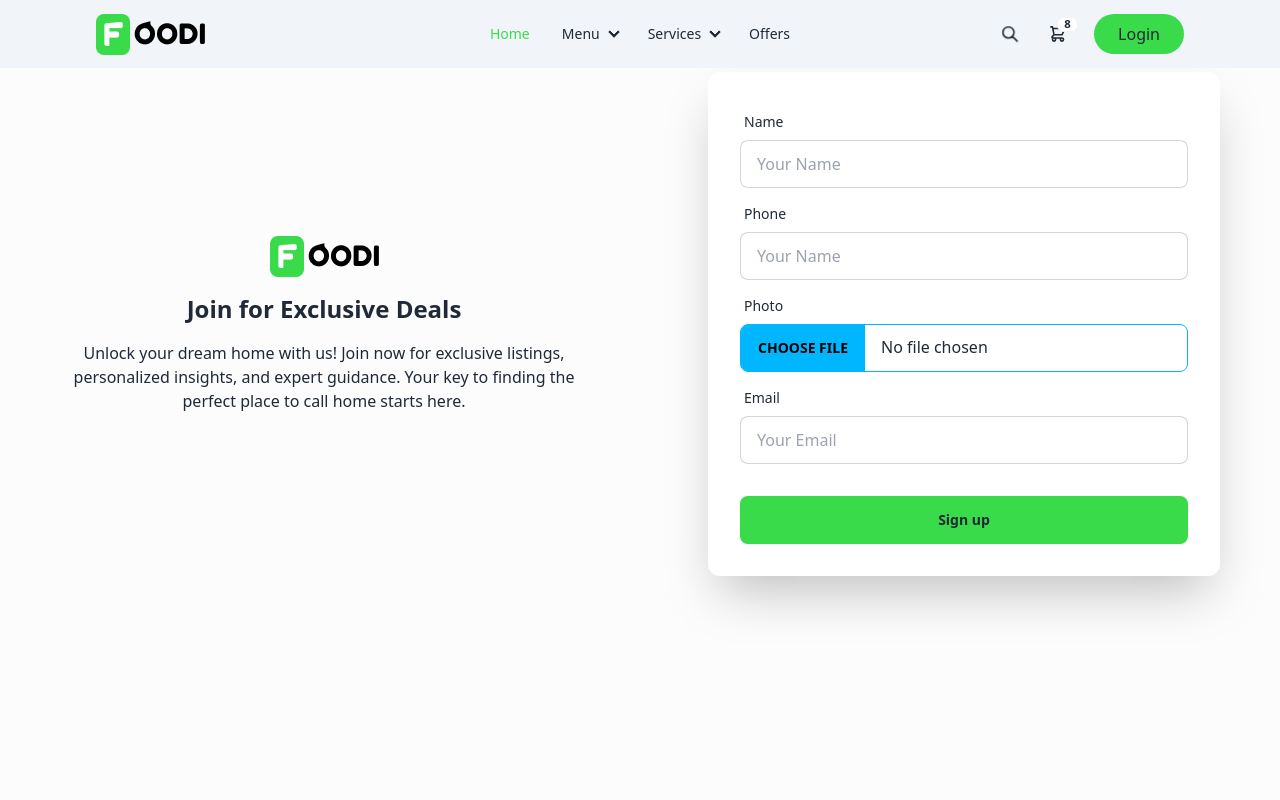
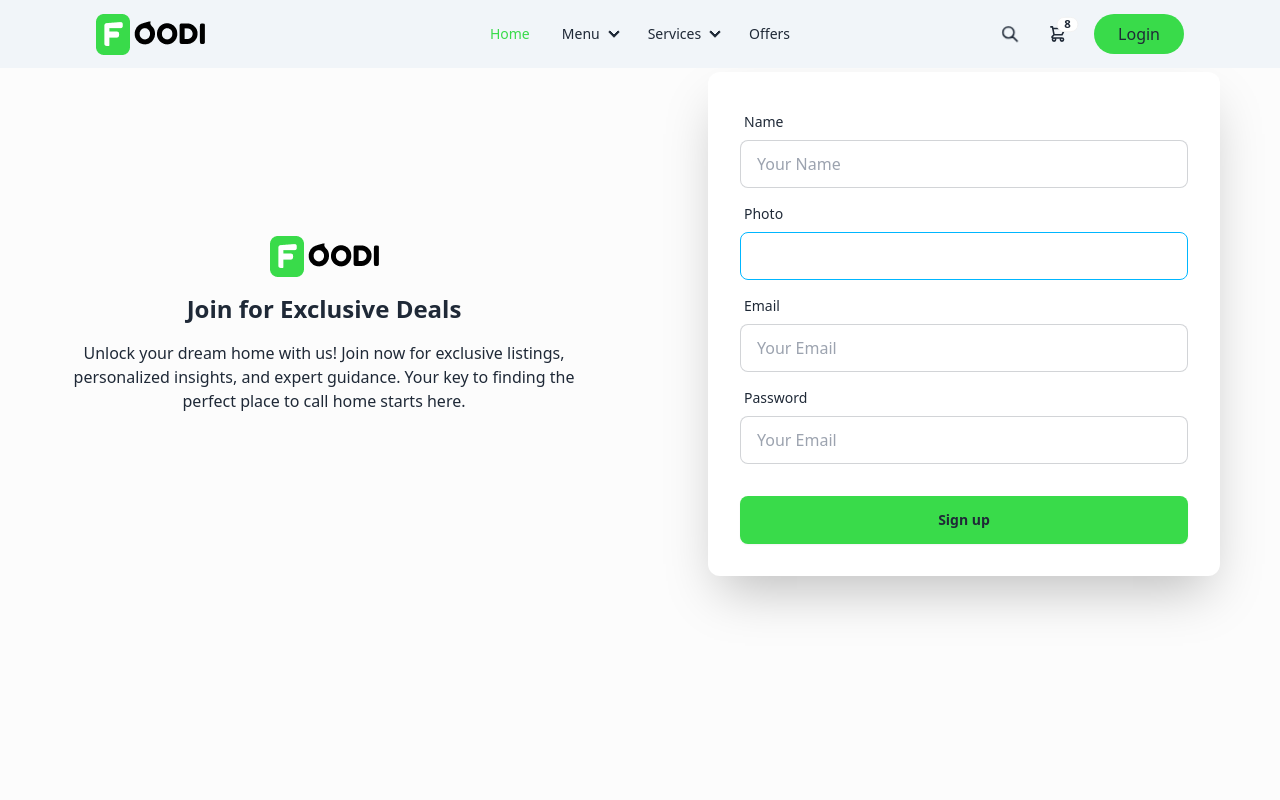
Before and after one commit to hridayroy19/food-project, a React (Vite) app: page /signup in a window 1280 px wide. Shown: the top 800 px of the page. Built offline with nearby package versions, Linux system fonts and the light colour scheme; no server answers.

Commit message:
login use firebase

```diff
--- a/package.json
+++ b/package.json
@@ -15,6 +15,7 @@
     "match-sorter": "^6.3.4",
     "react": "^18.2.0",
     "react-dom": "^18.2.0",
+    "react-hot-toast": "^2.4.1",
     "react-icons": "^5.0.1",
     "react-lottie": "^1.2.4",
     "react-router-dom": "^6.22.3",
--- a/src/component/pages/SignUp.jsx
+++ b/src/component/pages/SignUp.jsx
@@ -1,17 +1,40 @@
-import { Link } from "react-router-dom";
+import { useContext } from "react";
+import { Authcontext } from "../provider/AuthProvider";
+import toast from "react-hot-toast";
 
 
 const SignUp = () => {
+
+  const {creatUser} = useContext(Authcontext)
   const handelSignup = e => {
     e.preventDefault()
     const from = e.target
     const name = from.name.value
     const email = from.email.value
+    const photo = from.photo.value
     const password = from.password.value
-    console.log(name, email, password);
+
+    const userInfo ={
+      name,
+       email,
+        photo,
+       password
+
+    }
+
+    console.log(userInfo);
+    creatUser(email,password)
+    .then(res => {console.log(res.user)
+    return toast.success('Successfully toasted!')
+
+    })
+
+    .catch(error =>{
+      console.log(error);
+      setRegisterError()
+      return toast.error("all ready use please try again ")
+    })
   }
-
-
 
   return (
     <div>
@@ -37,26 +60,16 @@ const SignUp = () => {
                 </label>
                 <input
                   type="text"
+                  name="name"
                   placeholder="Your Name"
                   className="input input-bordered" />
               </div>
-              <div className="form-control">
-                <label className="label">
-                  <span className="label-text">Phone</span>
-                </label>
-                <input
-                  type="number"
-                  name="phone"
-                  placeholder="Your Name"
-                  className="input input-bordered" />
-              </div>
-
               {/* Photo URL box */}
               <div className="form-control">
                 <label className="label">
                   <span className="label-text">Photo</span>
                 </label>
-                <input type="file" className="file-input file-input-bordered file-input-info w-full" />
+                <input type="text" name="photo" className="file-input file-input-bordered file-input-info w-full" />
               </div>
 
               {/* email input box */}
@@ -66,6 +79,19 @@ const SignUp = () => {
                 </label>
                 <input
                   type="email"
+                  name="email"
+                  placeholder="Your Email"
+                  className="input input-bordered"
+                />
+
+              </div>
+              <div className="form-control">
+                <label className="label">
+                  <span className="label-text">Password</span>
+                </label>
+                <input
+                  type="password"
+                  name="password"
                   placeholder="Your Email"
                   className="input input-bordered"
                 />
@@ -73,7 +99,7 @@ const SignUp = () => {
               </div>
               {/* SignUp button  */}
               <div className="form-control mt-6">
-                <button type="submit" className={`btn bg-green disabled:text-slate-600 hover:bg-orange-500 border-none focus-visible:outline focus-visible:outline-2 focus-visible:outline-offset-2 focus-visible:outline-indigo-60`}>
+                <button type="submit"  className={`btn bg-green disabled:text-slate-600 hover:bg-orange-500 border-none focus-visible:outline focus-visible:outline-2 focus-visible:outline-offset-2 focus-visible:outline-indigo-60`}>
                   Sign up
                 </button>
               </div>
--- a/src/component/provider/AuthProvider.jsx
+++ b/src/component/provider/AuthProvider.jsx
@@ -1,51 +1,64 @@
 import { createContext, useEffect, useState } from "react";
 import app from "../firebase/firebase";
-import { createUserWithEmailAndPassword, getAuth, onAuthStateChanged, signInWithEmailAndPassword } from "firebase/auth";
+import { createUserWithEmailAndPassword, getAuth, onAuthStateChanged, signInWithEmailAndPassword, signInWithPopup, signOut } from "firebase/auth";
 
 
 
 export const Authcontext = createContext();
 const auth = getAuth(app);
+
 const AuthProvider = ({children}) => {
-    const [user , setUser]= useState(null)
-    const [ loading , setLoading] = useState(true)
+    const [user,setUser] = useState(null);
 
-// create user fast time
-const crateUser =(email, password)=>{
- setLoading(true)
-  return createUserWithEmailAndPassword(auth, email, password)
+const [loading,setLoading]=useState(true)
 
+const creatUser = (email,password) =>{
+    setLoading(true);
+    return createUserWithEmailAndPassword(auth,email,password);
 }
-// login
- const login = (email, password)=>{
-    setLoading(true)
-    return signInWithEmailAndPassword(auth, email,password)
- }
+
+const sigIn = (email,password)=>{
+    setLoading(true);
+    return signInWithEmailAndPassword(auth,email,password);
+}
+
+// google login
+
+const signInWithgoogle=()=>{
+    setLoading(true);
+    return signInWithPopup(auth,googleProvider);
+}
 
 
+const logOut =()=>{
+    setLoading(true);
+    return signOut(auth)
+}
+
 useEffect(()=>{
-    const xyz = onAuthStateChanged( auth , currentUser=>{
-        setUser(currentUser)
-        console.log("current user", currentUser);
+ const unSubcripe = onAuthStateChanged(auth,currentUser =>{
+        // console.log('user in the auth',currentUser);
+        setUser(currentUser);
         setLoading(false)
-    })
-    return () => {
-        xyz();
+    });
+    return ()=>{
+        unSubcripe()
     }
 },[])
-
-
-    const authInfo ={
-      user,
-      loading,
-      crateUser,
-      login
+    const authInfo = {
+        user,
+        creatUser,
+        sigIn,
+        logOut,
+        signInWithgoogle,
+        loading,
     }
-
     return (
-        <Authcontext.Provider value={authInfo}>
-                  {children}
-        </Authcontext.Provider>
+    <Authcontext.Provider value={authInfo}>
+            {
+                children
+            }
+    </Authcontext.Provider>
     );
 };
 
--- a/src/component/sheard/Navbar.jsx
+++ b/src/component/sheard/Navbar.jsx
@@ -1,11 +1,18 @@
-import React, { useEffect, useState } from "react";
+import React, {useContext, useEffect, useState } from "react";
 import logo from "/logo.png";
 
 import Login from "../pages/Login"
+import { Authcontext } from "../provider/AuthProvider";
 
 const Navbar = () => {
+const { user , logOut} = useContext(Authcontext)
+// console.log(user?.email);
 
-
+const handelSignout =()=>{
+  logOut()
+  .then()
+  .catch()
+}
   const [isSticky, setSticky] = useState(false);
 
   useEffect(() => {
@@ -150,7 +157,32 @@ const Navbar = () => {
               <span className="badge badge-sm indicator-item">8</span>
             </div>
           </label>
-          <button onClick={()=>document.getElementById('my_modal_5').showModal()} className="bg-green px-6 py-2 rounded-full">Login</button> <Login></Login>
+
+          {
+  user ?
+  <div className="dropdown dropdown-end">
+  <div tabIndex={0} role="button" className="btn btn-ghost btn-circle avatar">
+    <div className="w-10 rounded-full">
+      <img alt="Tailwind CSS Navbar component" src="https://daisyui.com/images/stock/photo-1534528741775-53994a69daeb.jpg" />
+    </div>
+  </div>
+  <ul tabIndex={0} className="mt-3 z-[1] p-2 shadow menu menu-sm dropdown-content bg-base-100 rounded-box w-52">
+    <li>
+      <a className="justify-between">
+        Profile
+        <span className="badge">New</span>
+      </a>
+    </li>
+    <li><a>Settings</a></li>
+    <li><a onClick={handelSignout} >Logout</a></li>
+  </ul>
+</div>
+  :
+ <>
+  <button onClick={()=>document.getElementById('my_modal_5').showModal()} className="bg-green px-6 py-2 rounded-full">Login</button>
+   <Login></Login></>
+
+}
 
         </div>
       </div>
--- a/src/layout/MainLayout.jsx
+++ b/src/layout/MainLayout.jsx
@@ -1,15 +1,18 @@
 import { Outlet } from "react-router-dom";
 import Navbar from "../component/sheard/Navbar";
 import Footer from "../component/sheard/Footer";
+import { Toaster } from "react-hot-toast";
 
 
 const MainLayout = () => {
     return (
         <div className="bg-[#FCFCFC] ">
             <Navbar/>
+
            <div className="min-h-screen">
            <Outlet></Outlet>
            </div>
+           <Toaster/>
             <Footer/>
         </div>
     );
```
Also changed, not shown: 1 other file (tests, documents, lock files or other folders).
